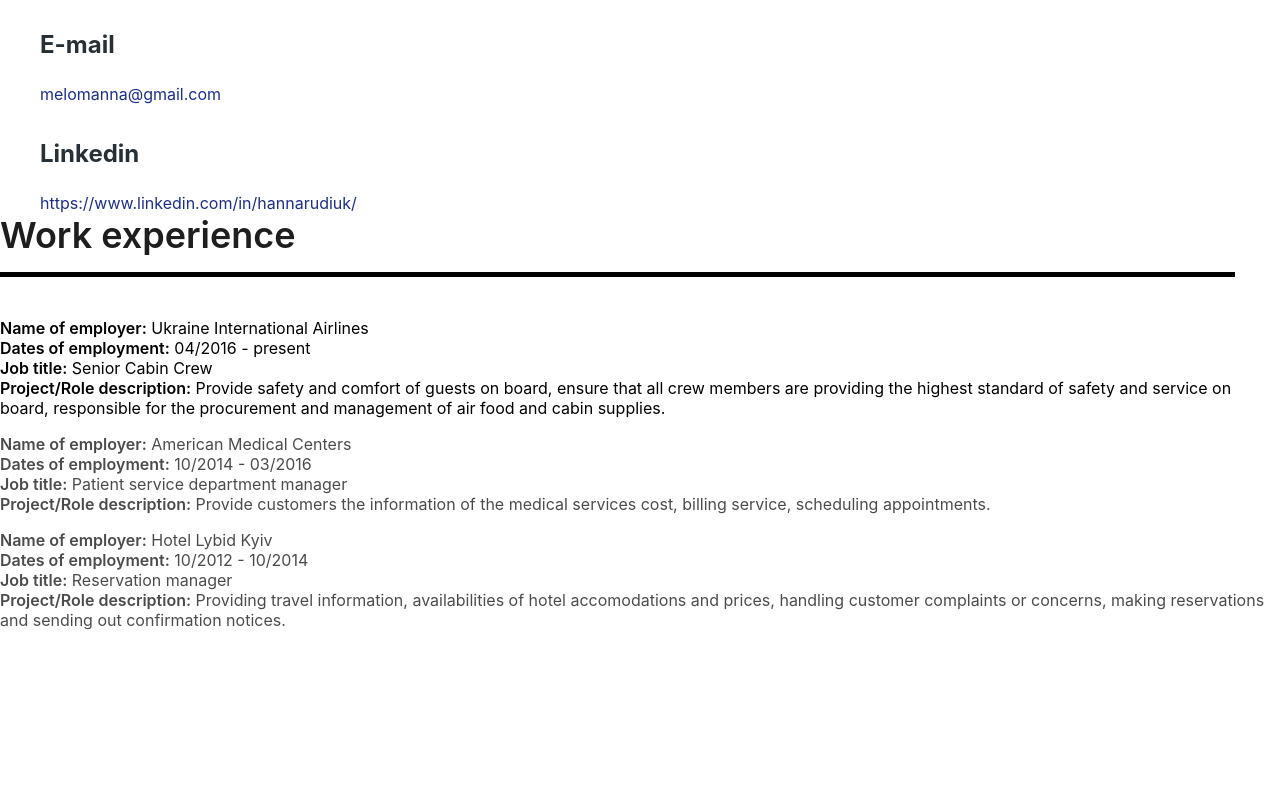
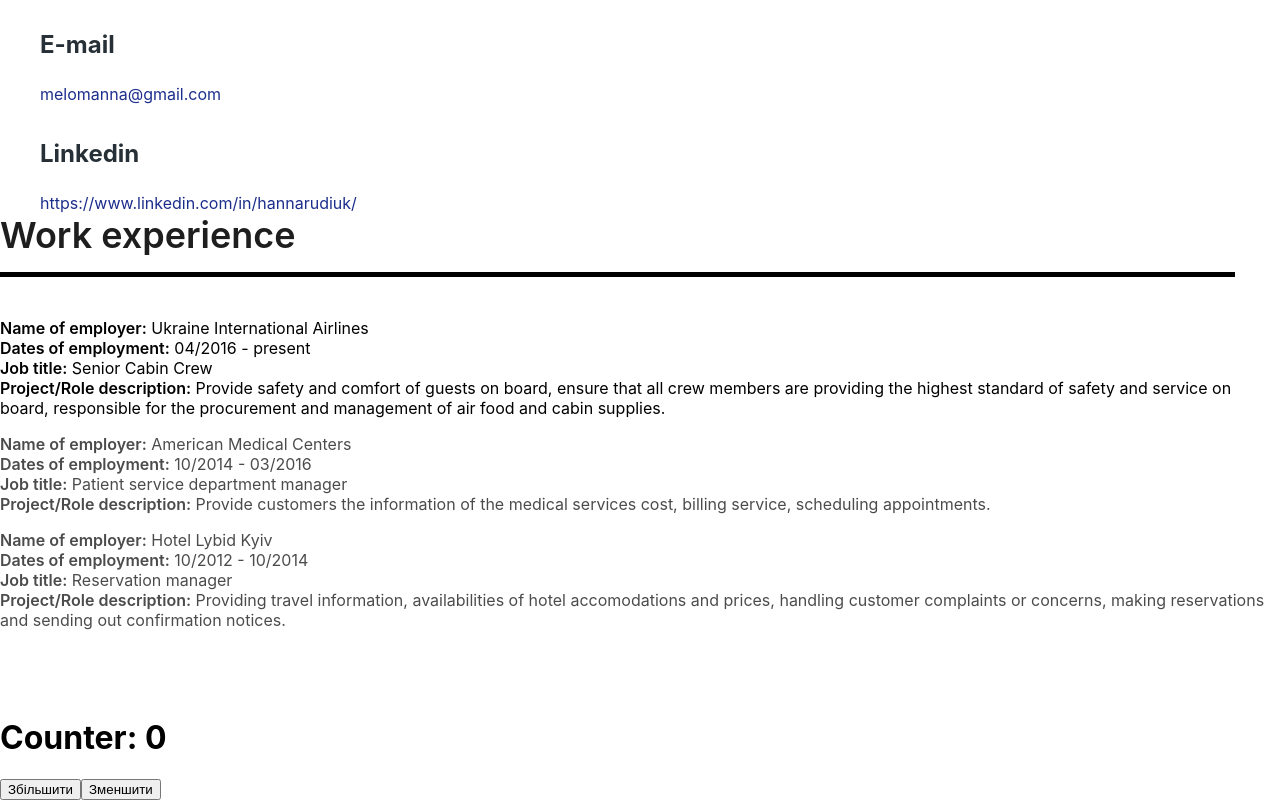
Before and after one commit to rudiukhanna/react, a React (Create React App) app in the folder my-app/: page / in a window 1280 px wide. Shown: the part 517-1317 px from the top of the page. Before the commit the page ends 1213 px from the top, so only its background shows below. Built offline with nearby package versions, Linux system fonts and the light colour scheme.

Commit message:
counter was added as new component

```diff
--- a/my-app/src/App.js
+++ b/my-app/src/App.js
@@ -1,6 +1,7 @@
 import { Contacts } from './components/Contacts';
 import { Experience } from './components/Experience';
 import { Image } from './components/Image';
+import Counter from './components/Counter';
 import '../src/styles.scss/styles.css'
 
 const photoLink = './CVphoto.jpg';
@@ -10,6 +11,7 @@ function App() {
     <Image imageLink = {photoLink} />
     <Contacts/>
     <Experience/>
+    <Counter/>
   </div>
 }
 
--- /dev/null
+++ b/my-app/src/components/Counter.js
@@ -0,0 +1,23 @@
+import React, { useState } from "react";
+
+function Counter() {
+  const [count, setCount] = useState(0);
+
+  const incrementCount = () => {
+    setCount(count + 1);
+  };
+
+  const decrementCount = () => {
+    setCount(count - 1);
+  };
+
+  return (
+    <div>
+      <h1>Counter: {count}</h1>
+      <button onClick={incrementCount}>Збільшити</button>
+      <button onClick={decrementCount}>Зменшити</button>
+    </div>
+  );
+}
+
+export default Counter;
```
